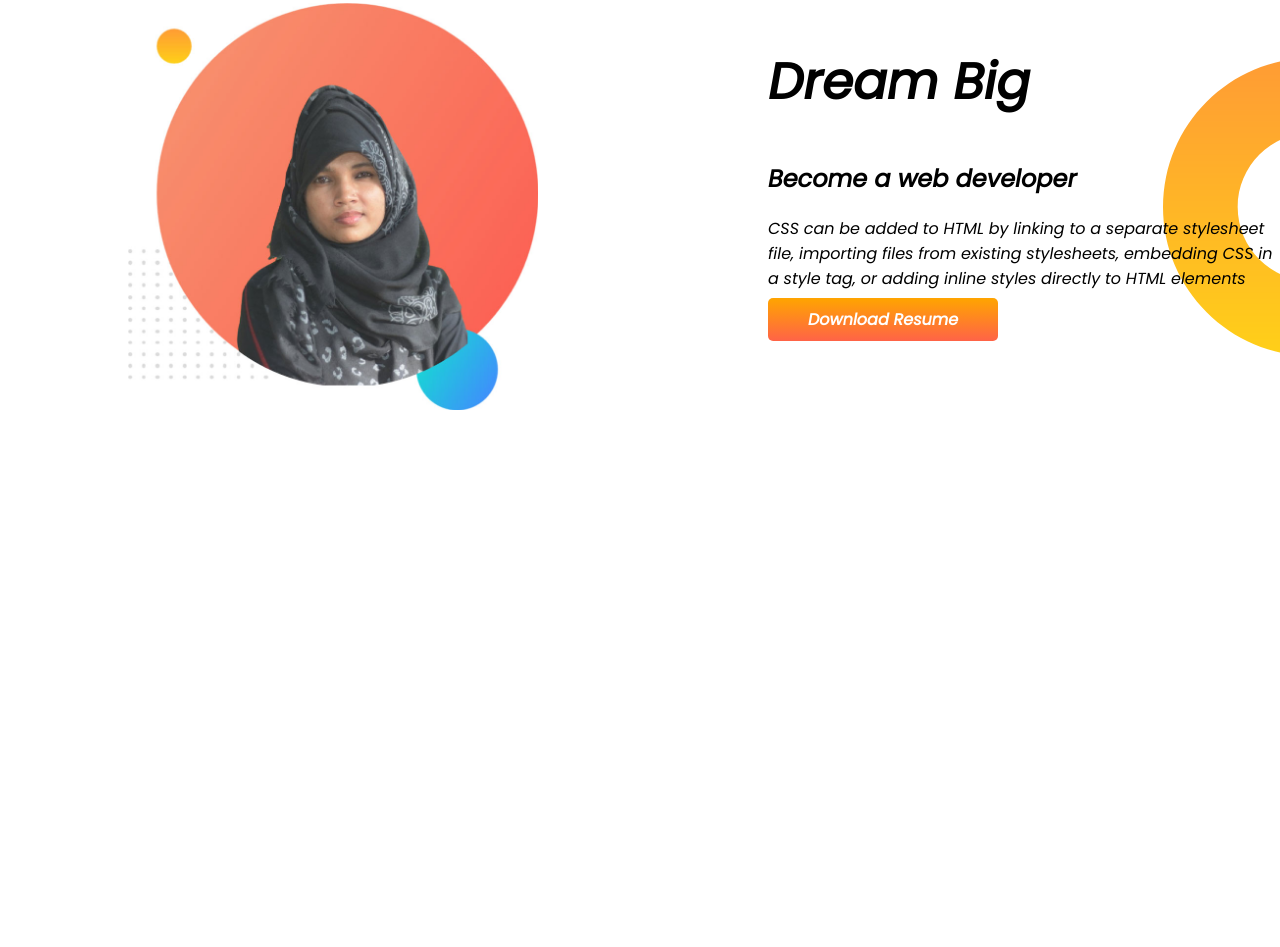
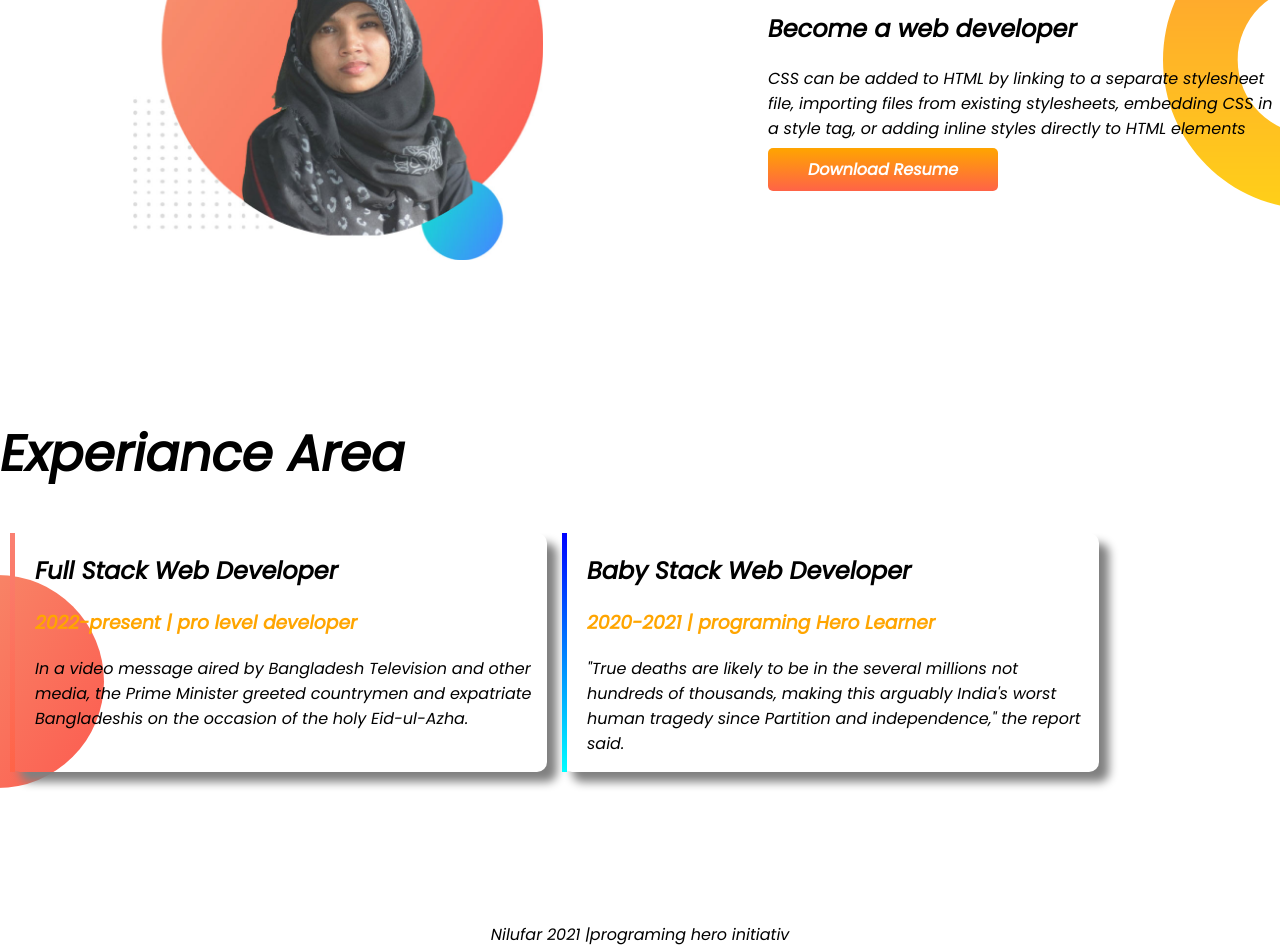
Before and after one commit to Nilasub445/developer-portfolio, a plain HTML site: page index.html in a window 1280 px wide. Shown: the part 735-1682 px from the top of the page. Before the commit the page ends 1145 px from the top, so only its background shows below. Drawn offline with Linux system fonts and the light colour scheme.

Commit message:
adding sec

```diff
--- a/index.html
+++ b/index.html
@@ -13,7 +13,7 @@
 </head>
 
 <body>
-  <section class="top-banner">
+  <section class="top-banner flefible-container">
     <div class="half-width">
 
       <h1>Welcome To</h1>
@@ -32,7 +32,7 @@
 
 
   </section>
-  <section class="dream-big">
+  <section class="dream-big flefible-container">
     <div class="half-width">
       <img src="images/Pic.jpg">
     </div>
@@ -49,6 +49,27 @@
 
 
   </section>
+
+  <section class="Experiance-area">
+    <h1>Experiance Area</h1>
+    <div class="flefible-container">
+
+      <div id="bor1" class="Experiance-item">
+        <h2>Full Stack Web Developer</h2>
+        <h3> <span class="orange">2022-present | pro level developer</span></h3>
+        <p>In a video message aired by Bangladesh Television and other media, the Prime Minister greeted countrymen and
+          expatriate Bangladeshis on the occasion of the holy Eid-ul-Azha.</p>
+      </div>
+      <div id="bor" class="Experiance-item">
+        <h2>Baby Stack Web Developer</h2>
+        <h3> <span class="orange">2020-2021 | programing Hero Learner</span></h3>
+        <p>"True deaths are likely to be in the several millions not hundreds of thousands, making this arguably
+          India's
+          worst human tragedy since Partition and independence," the report said.</p>
+      </div>
+    </div>
+    <footer class="footer">Nilufar 2021 |programing hero initiativ</footer>
+  </section>
 </body>
 
 </html>
--- a/style.css
+++ b/style.css
@@ -8,20 +8,24 @@ h1{
 .orange{
 color: orange;
 }
-section{
+.flefible-container{
     display: flex;
-    margin-top: 150px;
+    margin-bottom: 150px;
 }
 .half-width{
 
     width: 50%;
     padding-left: 10%;
+
 }
+
+
 
 
 .half-width img{
     width: 80%;
-    float: left;
+    padding-left: 5px;
+
 }
 .link-button
 {
@@ -43,3 +47,32 @@ section{
     background-repeat: no-repeat;
     background-position: right;
 }
+.Experiance-area{
+
+    background-image: url(images/exp-bg.png);
+    background-repeat: no-repeat;
+    background-position: left;
+}
+.Experiance-item{
+    width: 40%;
+    padding-left: 20px;
+    box-shadow: 10px 10px 10px grey;
+    margin-left: 10px;
+    margin-right: 5px;
+    border-radius: 10px;
+
+
+}
+#bor{
+    border-image: linear-gradient(blue, cyan);
+    border-left: 5px solid;
+   border-image-slice: 1;
+}
+#bor1{
+    border-image: linear-gradient( salmon, tomato);
+    border-left: 5px solid;
+    border-image-slice: 1;
+}
+.footer{
+    text-align: center;
+}
```
